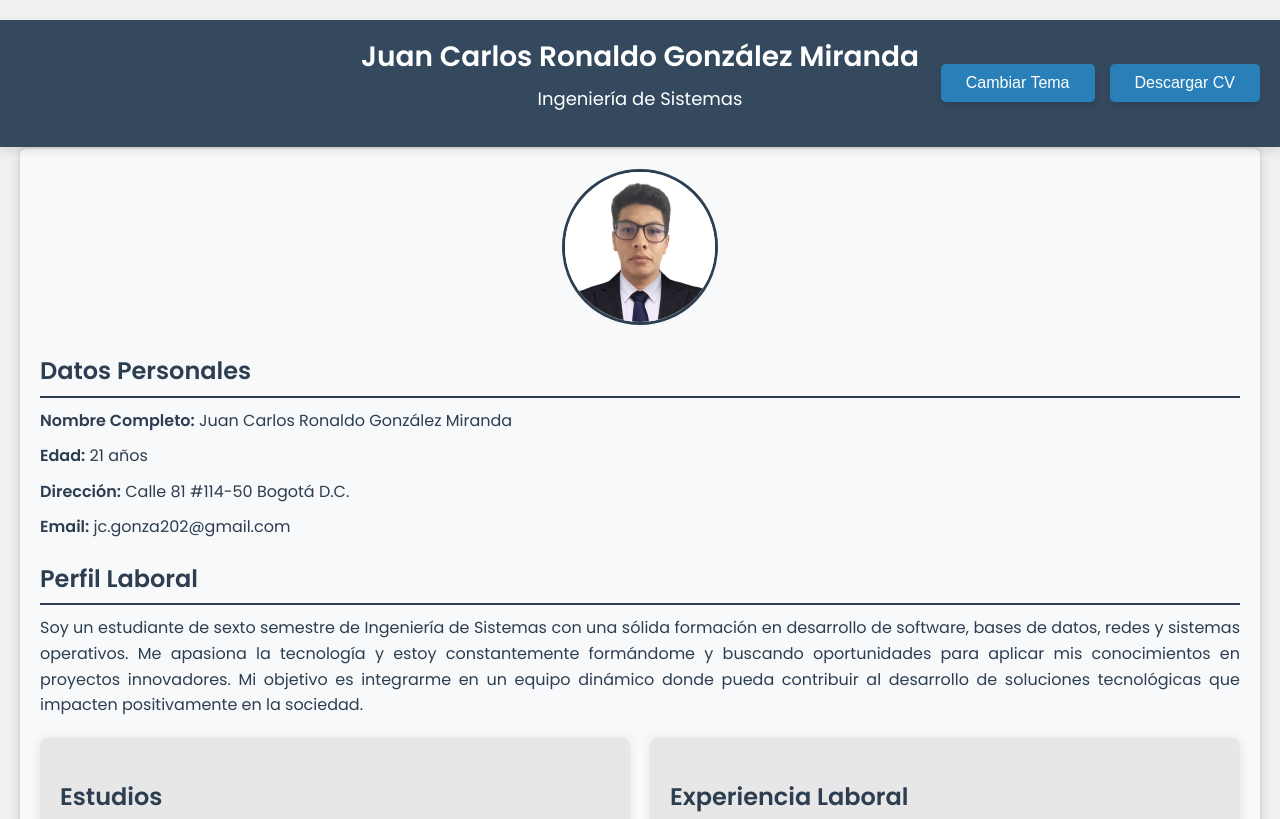
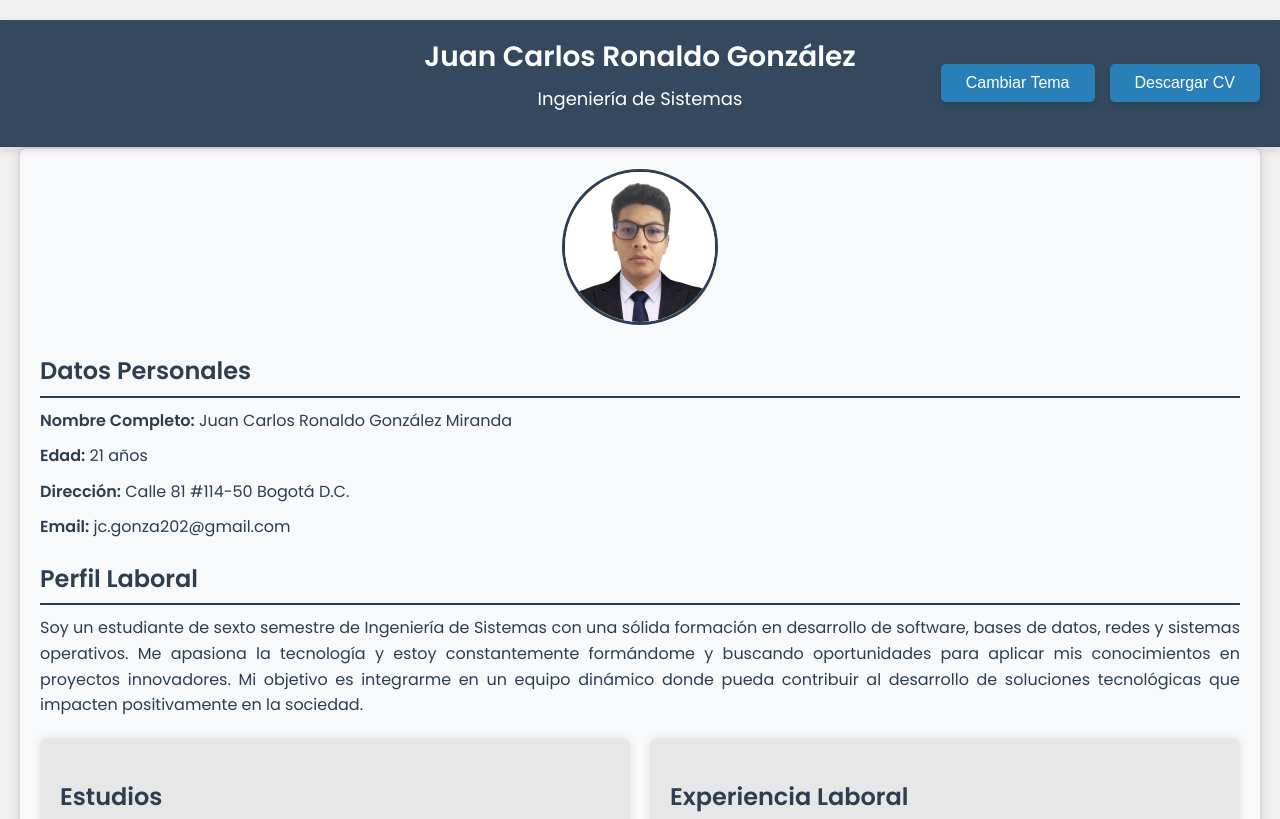
Before and after one commit to JcRonaldo88/MyCV, a plain HTML site: page MyCV/index.html in a window 1280 px wide. Shown: the top 819 px of the page. Drawn offline with nearby package versions, Linux system fonts and the light colour scheme.

Commit message:
Modificacion index.html

```diff
--- a/MyCV/index.html
+++ b/MyCV/index.html
@@ -10,7 +10,7 @@
 <body>
 
     <header>
-        <h1>Juan Carlos Ronaldo González Miranda</h1>
+        <h1>Juan Carlos Ronaldo González </h1>
         <p class="subtitle">Ingeniería de Sistemas</p>
         <div class="header-buttons">
             <button id="theme-toggle">Cambiar Tema</button>
```
